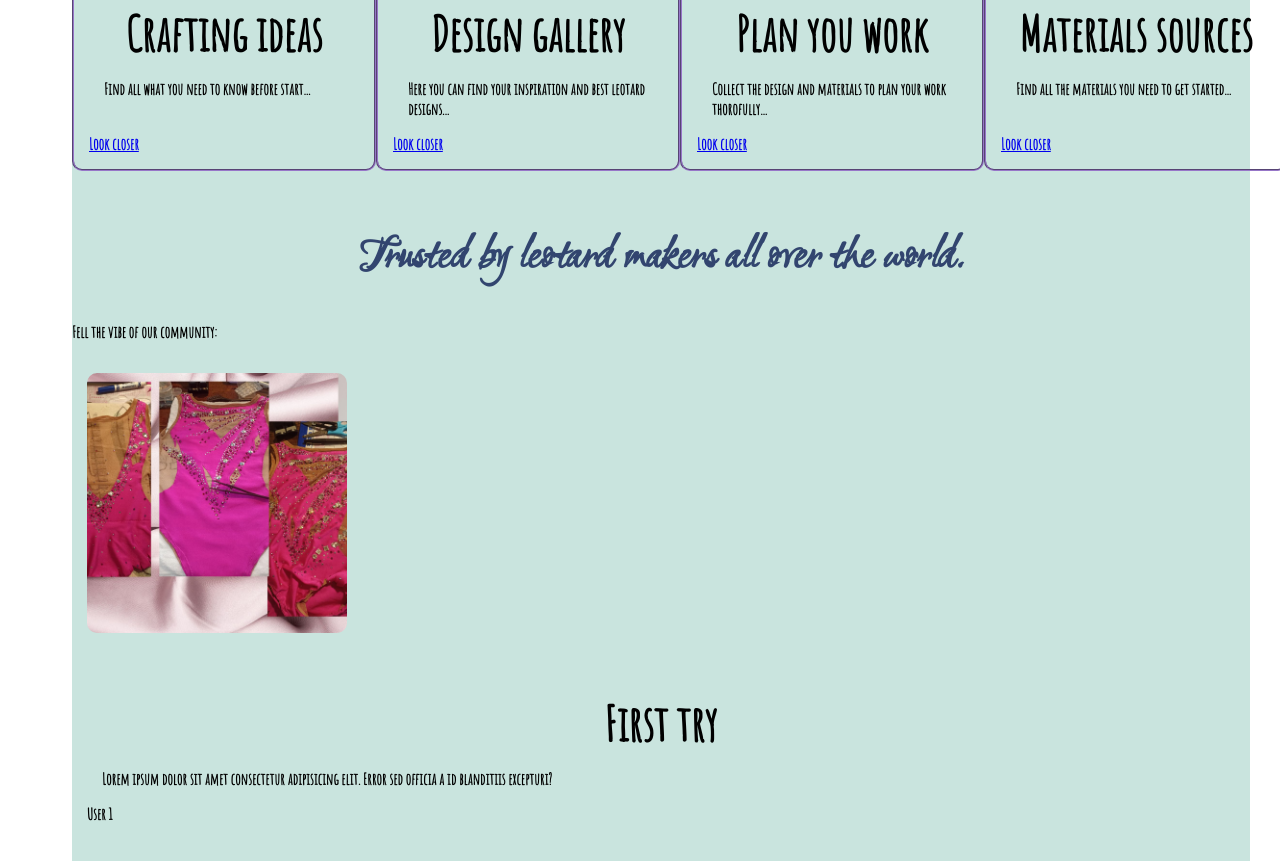
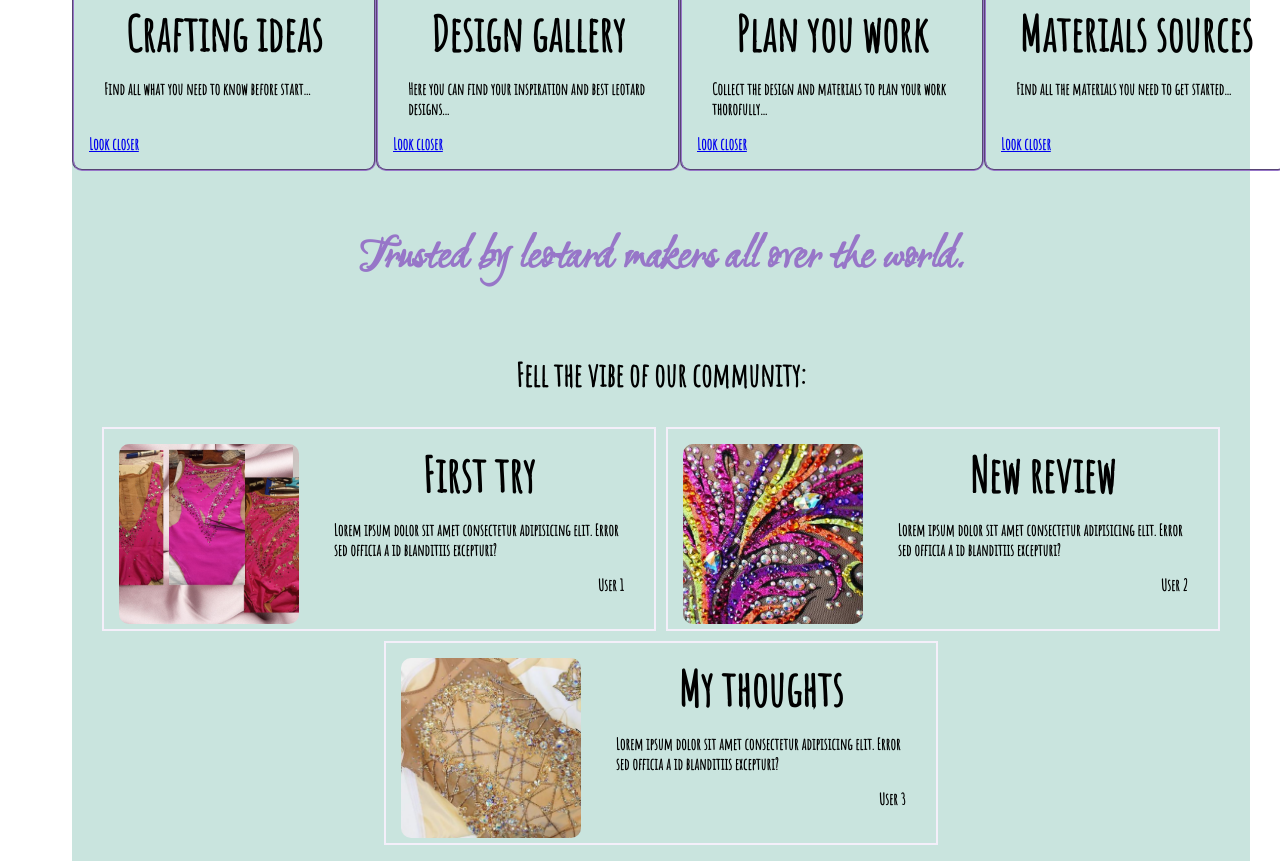
Before and after one commit to kseniiaIrinarkhova/LeotardCraftDraft, a plain HTML site: page pages/index.html in a window 1280 px wide. Shown: the part 939-1800 px from the top of the page. Drawn offline with Linux system fonts and the light colour scheme.

Commit message:
review cards

```diff
--- a/pages/index.html
+++ b/pages/index.html
@@ -76,7 +76,7 @@
         <div class="reviews">
             <h1>Trusted by leotard makers all over the world.</h1>
             <p>Fell the vibe of our community:</p>
-            <div class="reviews container">
+            <div class="reviews-container">
                 <div class="review-card">
                     <div class="card-img"><img src="../style/img/review img 1.jpg" alt="review 1"></div>
                     <div class="card-body">
@@ -88,7 +88,7 @@
                 <div class="review-card">
                     <div class="card-img"><img src="../style/img/review img 2.jpg" alt="review 2"></div>
                     <div class="card-body">
-                        <div class="card-header">First try</div>
+                        <div class="card-header">New review</div>
                         <div class="card-context">Lorem ipsum dolor sit amet consectetur adipisicing elit. Error sed officia a id
                             blanditiis excepturi?</div>
                         <div class="card-author">User 2</div>
@@ -97,7 +97,7 @@
                 <div class="review-card">
                     <div class="card-img"><img src="../style/img/review img 3.jpg" alt="review 3"></div>
                     <div class="card-body">
-                        <div class="card-header">First try</div>
+                        <div class="card-header">My thoughts</div>
                         <div class="card-context">Lorem ipsum dolor sit amet consectetur adipisicing elit. Error sed officia a id
                             blanditiis excepturi?</div>
                         <div class="card-author">User 3</div>
--- a/style/style.css
+++ b/style/style.css
@@ -310,7 +310,7 @@ h1 {
 
 /*-------------main features cards-------------*/
 .main-directions {
-    height:500px;
+    height: 500px;
     display: flex;
     flex-flow: row nowrap;
     justify-content: space-around;
@@ -331,3 +331,59 @@ h1 {
 .card-link {
     margin-top: auto;
 }
+
+/*------------------review section------------------*/
+.reviews {
+    display: grid;
+    grid-template-areas:
+        "header"
+        "info"
+        "reviews";
+    margin-bottom: 20px;
+}
+
+.reviews>h1 {
+    grid-area: header;
+    color: #9776C8;
+}
+
+.reviews>p {
+    grid-area: info;
+    text-align: center;
+    font-size: 2em;
+}
+
+.reviews-container {
+    grid-area: reviews;
+    display: flex;
+    flex-flow: row wrap;
+    justify-content: center;
+    gap: 10px;
+}
+
+/*---------review card-------------*/
+.review-card {
+    width: 550px;
+    height: 200px;
+    border: 2px solid #f4effa;
+    display: grid;
+    grid-template-areas: "img body";
+    grid-template-columns: 200px 350px;
+}
+
+.review-card>.card-img {
+    grid-area: img;
+}
+
+.review-card img {
+    width: 180px;
+    height: 180px;
+}
+
+.review-card>.card-body {
+    grid-area: body;
+}
+.card-author{
+    text-align: right;
+    padding-right: 15px;
+}
```
